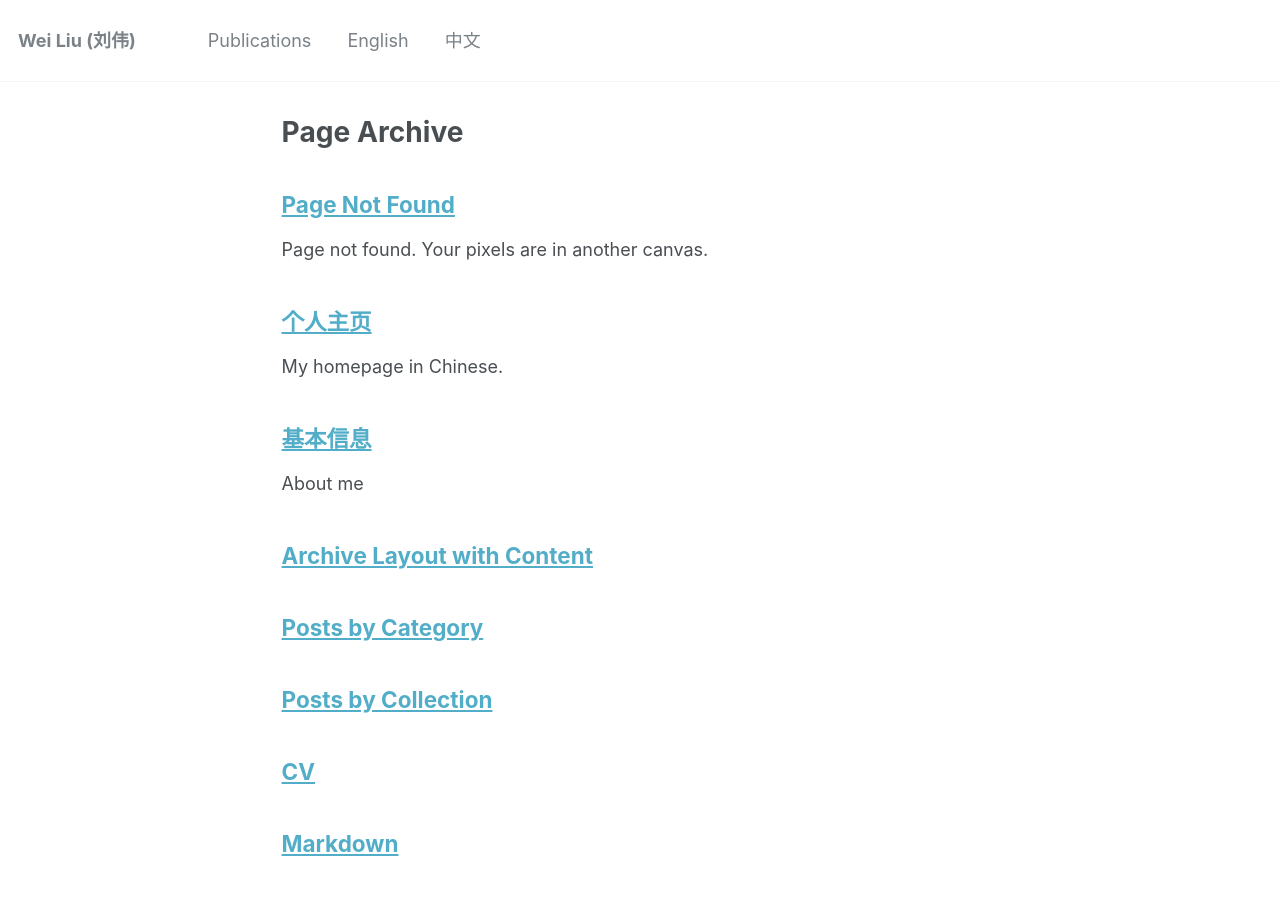
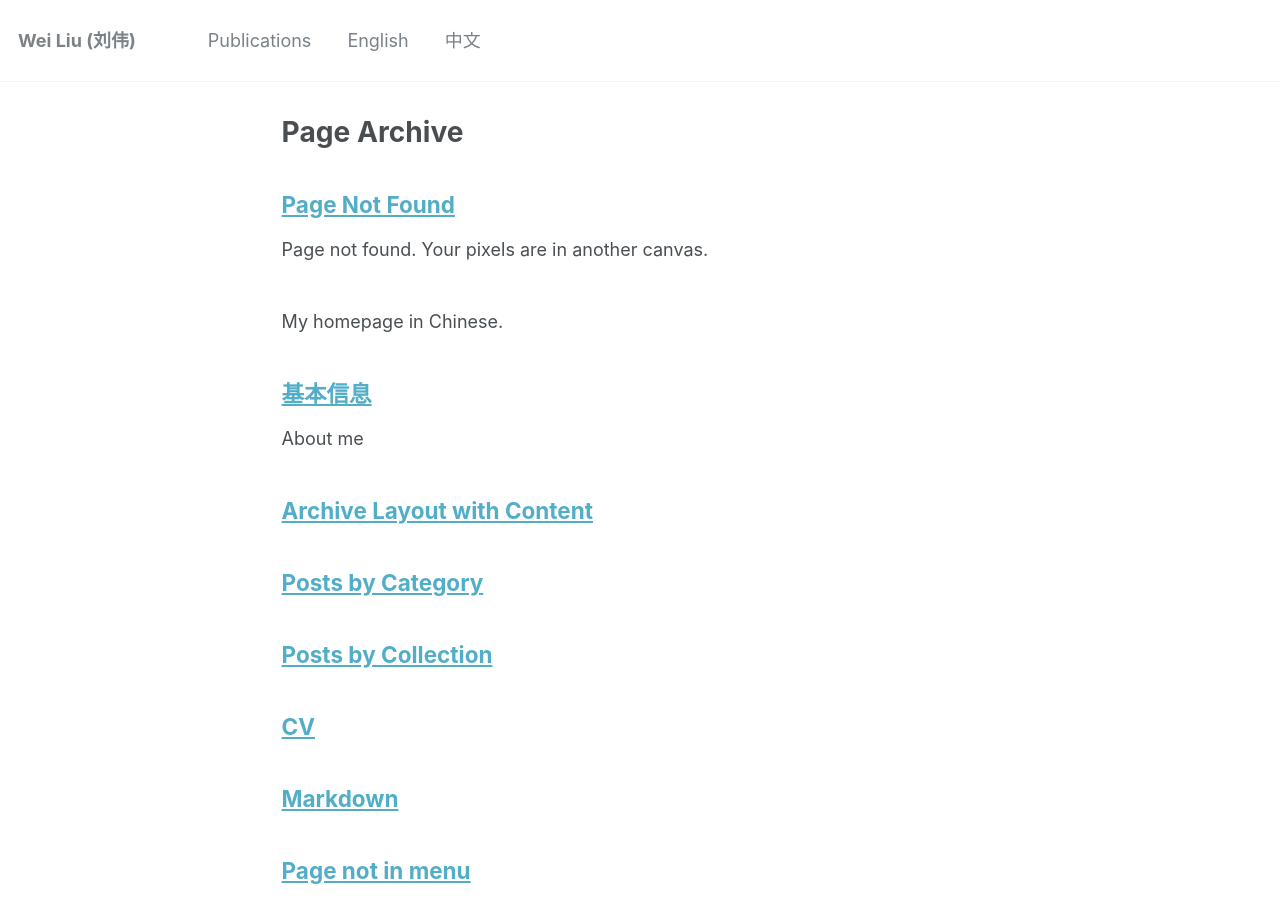
Before and after one commit to jugechengzi/WeiLiu.github.io, a Jekyll site: the page built from _pages/page-archive.html, in a window 1280 px wide and 900 px high. Built offline with Jekyll 4.4.1, drawn with Linux system fonts in a browser that asks for light colours.

Commit message:
Update English_page.md

```diff
--- a/_pages/English_page.md
+++ b/_pages/English_page.md
@@ -1,5 +1,5 @@
 ---
-title: "个人主页"
+title: ""
 permalink: /English/
 author_profile: true
 excerpt: "My homepage in Chinese."
```
